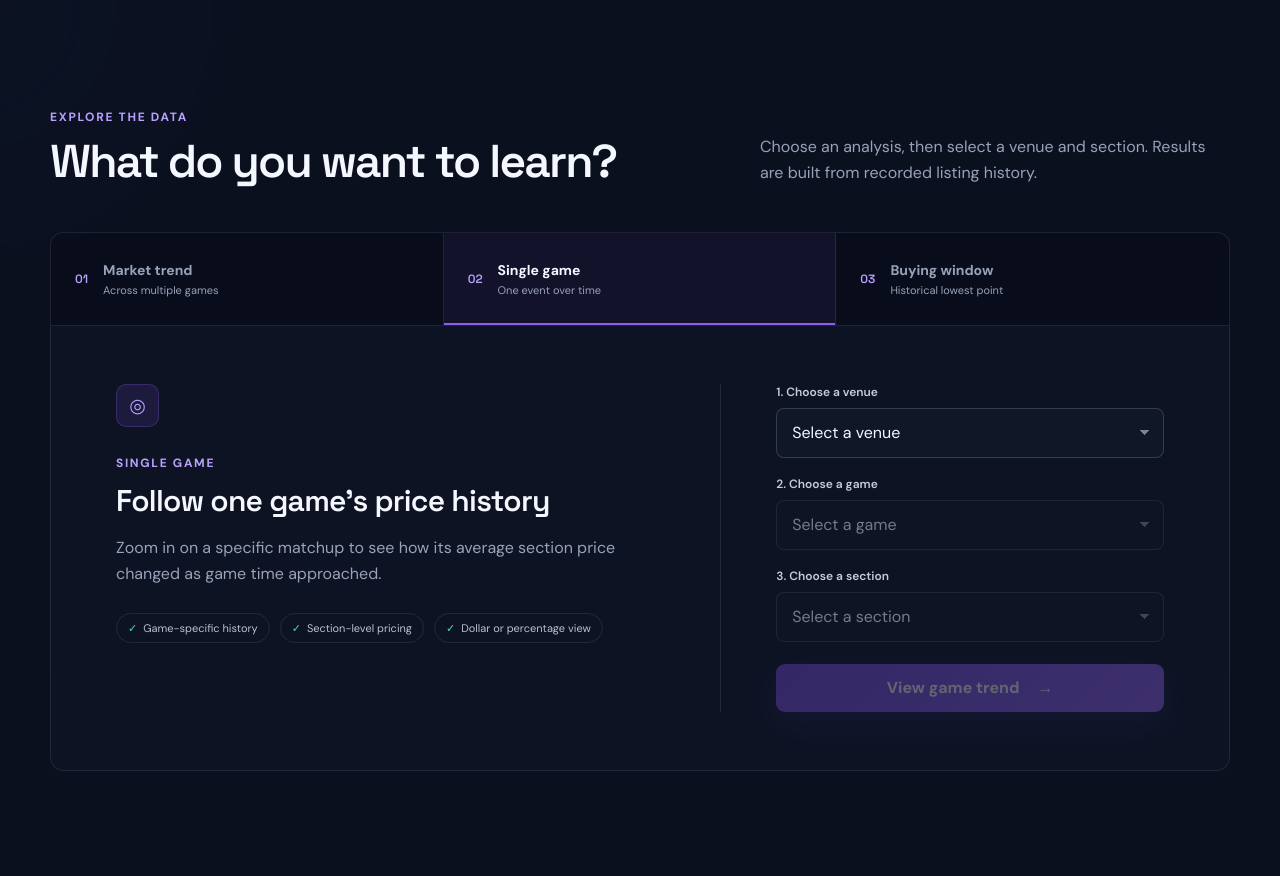
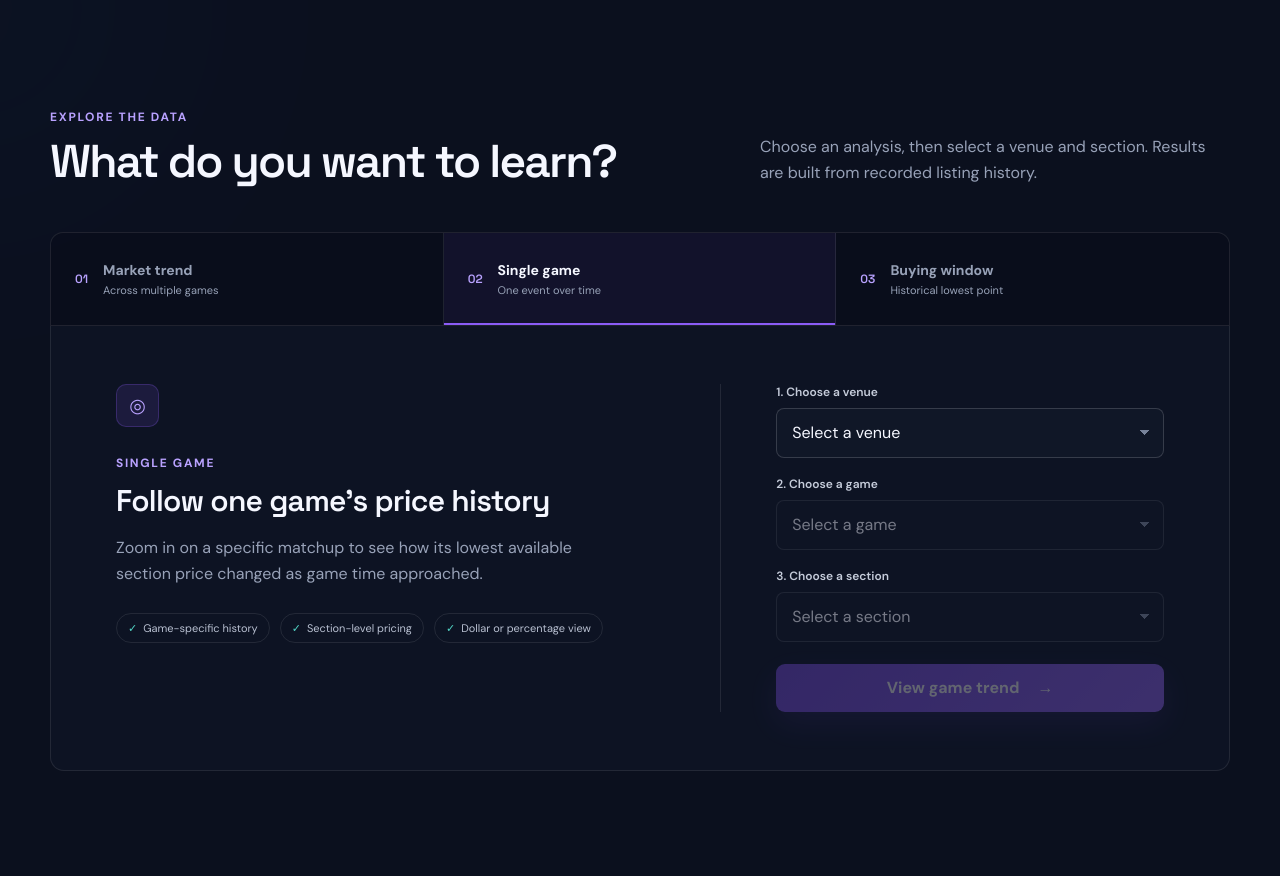
Before and after one commit to DevingGrosko/TicketPricePredictor-Public, a Flask app: template Flask_App/templates/HomeScreen.html in a window 1280 px wide, after a click that opens the changed part. Shown: the part 857-1733 px from the top of the page. Run offline with Flask 3, Linux system fonts and the light colour scheme; the template is opened without the code that fills it: most values are stand-ins (such as "Sample title", 1, 10 or a date in 2020).

Commit message:
Clarify lowest ticket price labels

```diff
--- a/Flask_App/flask_app.py
+++ b/Flask_App/flask_app.py
@@ -132,7 +132,7 @@ def graph():
             totalGames=totalGames,
         )
 
-    img = new_graph.create_plot(x, y, display_mode)
+    img = new_graph.create_plot(x, y, display_mode, mode)
 
     return render_template("graph.html", img=img, chartX=x, chartY=y, displayMode=display_mode,
                            place=place, section=section, mode=mode, game=game, gameLabel=game_label,
--- a/Flask_App/static/js/graph.js
+++ b/Flask_App/static/js/graph.js
@@ -19,6 +19,7 @@ document.querySelectorAll('.interactive-chart').forEach((chart) => {
   const svg = chart.querySelector('.interactive-chart__svg');
   const tooltip = chart.querySelector('.interactive-chart__tooltip');
   const mode = chart.dataset.displayMode;
+  const analysisMode = chart.dataset.analysisMode;
   const rawData = JSON.parse(dataElement.textContent);
   const points = rawData.x
     .map((x, index) => ({ x: Number(x), y: Number(rawData.y[index]) }))
@@ -64,7 +65,8 @@ document.querySelectorAll('.interactive-chart').forEach((chart) => {
   }
 
   addSvgElement(svg, 'text', { x: margin.left + plotWidth / 2, y: height - 13, 'text-anchor': 'middle', class: 'interactive-chart__axis-label' }, 'Hours until event');
-  addSvgElement(svg, 'text', { x: 18, y: margin.top + plotHeight / 2, 'text-anchor': 'middle', transform: `rotate(-90 18 ${margin.top + plotHeight / 2})`, class: 'interactive-chart__axis-label' }, mode === 'money' ? 'Average listed price' : 'Relative price');
+  const priceAxisLabel = analysisMode === 'single' ? 'Lowest listed price' : 'Average lowest listed price';
+  addSvgElement(svg, 'text', { x: 18, y: margin.top + plotHeight / 2, 'text-anchor': 'middle', transform: `rotate(-90 18 ${margin.top + plotHeight / 2})`, class: 'interactive-chart__axis-label' }, mode === 'money' ? priceAxisLabel : 'Relative price');
 
   const plottedPoints = points.map((point) => ({ ...point, plotX: scaleX(point.x), plotY: scaleY(point.y) }));
   const linePath = plottedPoints.map((point, index) => `${index ? 'L' : 'M'} ${point.plotX} ${point.plotY}`).join(' ');
--- a/Flask_App/templates/HomeScreen.html
+++ b/Flask_App/templates/HomeScreen.html
@@ -73,7 +73,7 @@
         <span class="panel-icon">&#8599;</span>
         <span class="section-kicker">Market trend</span>
         <h3>Compare price movement across games</h3>
-        <p>See the average price path for the same venue and section across every eligible game in the dataset.</p>
+        <p>See the average path of each game's lowest observed section price across every eligible game in the dataset.</p>
         <ul><li>Normalized percentage view</li><li>Switch to dollar pricing</li><li>Built from multiple events</li></ul>
       </div>
       <form class="selection-form" data-analysis="market">
@@ -89,7 +89,7 @@
         <span class="panel-icon">&#9678;</span>
         <span class="section-kicker">Single game</span>
         <h3>Follow one game's price history</h3>
-        <p>Zoom in on a specific matchup to see how its average section price changed as game time approached.</p>
+        <p>Zoom in on a specific matchup to see how its lowest available section price changed as game time approached.</p>
         <ul><li>Game-specific history</li><li>Section-level pricing</li><li>Dollar or percentage view</li></ul>
       </div>
       <form class="selection-form" data-analysis="game">
--- a/graph_builder.py
+++ b/graph_builder.py
@@ -130,7 +130,7 @@ class GraphBuilder:
 
 
 
-    def create_plot(self, x, y, x_type):
+    def create_plot(self, x, y, x_type, analysis_mode="multi"):
         background = "#111827"
         text_color = "#aab4c8"
         line_color = "#a78bfa"
@@ -154,7 +154,8 @@ class GraphBuilder:
             ax.set_ylabel("Relative price (100 = starting point)", color=text_color, labelpad=12)
             ax.yaxis.set_major_formatter(mticker.StrMethodFormatter("{x:,.0f}%"))
         else:
-            ax.set_ylabel("Average listed price", color=text_color, labelpad=12)
+            price_label = "Lowest listed price" if analysis_mode == "single" else "Average lowest listed price"
+            ax.set_ylabel(price_label, color=text_color, labelpad=12)
             ax.yaxis.set_major_formatter(mticker.StrMethodFormatter("${x:,.0f}"))
 
         ax.invert_xaxis()  # count down toward the event
```
Also changed, not shown: Flask_App/templates/graph.html (+4 -4 lines).
